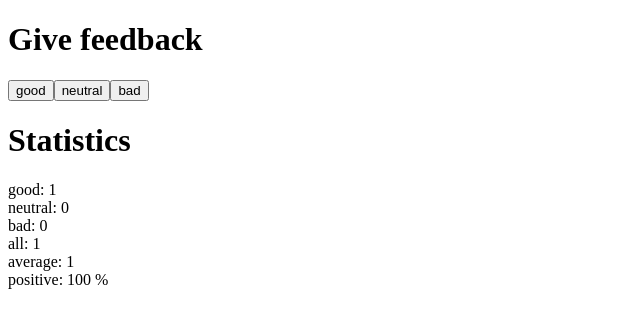
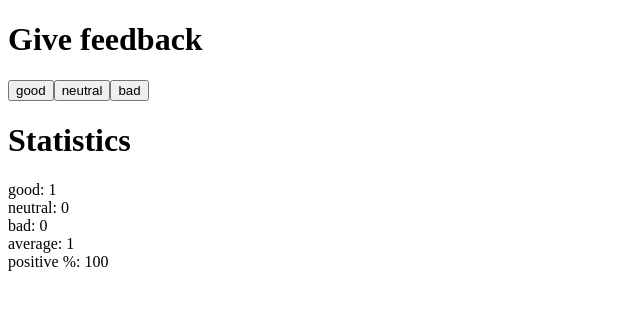
Before and after one commit to LehtinenHenna/FullStackOpen2021, a React (Create React App) app in the folder part_1_tasks/tasks_6-14/: page / in a window 1280 px wide. Both pictures are taken after a click on the button "good". Shown: the top 328 px of the page, without its empty margins (0-640 px from the left). Built offline with nearby package versions, Linux system fonts and the light colour scheme.

Commit message:
Did task 1.10: Refactored code so that component StatisticLine shows one row of statistics and the return of component Statistics calls component StatisticLine for each row of the statistics.

```diff
--- a/part_1_tasks/tasks_6-14/src/App.js
+++ b/part_1_tasks/tasks_6-14/src/App.js
@@ -6,11 +6,11 @@ const Button = ({handleClick, text}) => (
   </button>
 )
 
-const Display = ({text, counter}) => (
-  <div>{text}: {counter}</div>
+const StatisticLine = ({text, value}) => (
+  <div>{text}: {value}</div>
 )
 
-const Statistics = ({averageList, good, all}) => {
+const Statistics = ({averageList, good, all, neutral, bad}) => {
   // Calculating the average score of feedback by summing together elements from list average
   // and dividing the sum with the number of elements
   // (bad feedback adds -1 to the list, neutral adds 0 and good adds 1)
@@ -38,9 +38,11 @@ const Statistics = ({averageList, good, all}) => {
   // Displaying statistics on the screen
   return (
     <div>
-      average: {countAverage()}
-      <br></br>
-      positive: {countPositive()} %
+      <StatisticLine text="good" value={good}/>
+      <StatisticLine text="neutral" value={neutral}/>
+      <StatisticLine text="bad" value={bad}/>
+      <StatisticLine text="average" value={countAverage()}/>
+      <StatisticLine text="positive %" value={countPositive()}/>
     </div>
   )
 }
@@ -77,11 +79,7 @@ const App = () => {
         <Button handleClick={handleBadClick} text='bad'/>
         <br></br>
         <h1>Statistics</h1>
-        <Display text='good' counter={good}/>
-        <Display text='neutral' counter={neutral}/>
-        <Display text='bad' counter={bad}/>
-        <Display text='all' counter={all}/>
-        <Statistics averageList={average} good={good} all={all}/>
+        <Statistics averageList={average} good={good} all={all} bad={bad} neutral={neutral}/>
       </div>
     )
   }
```
